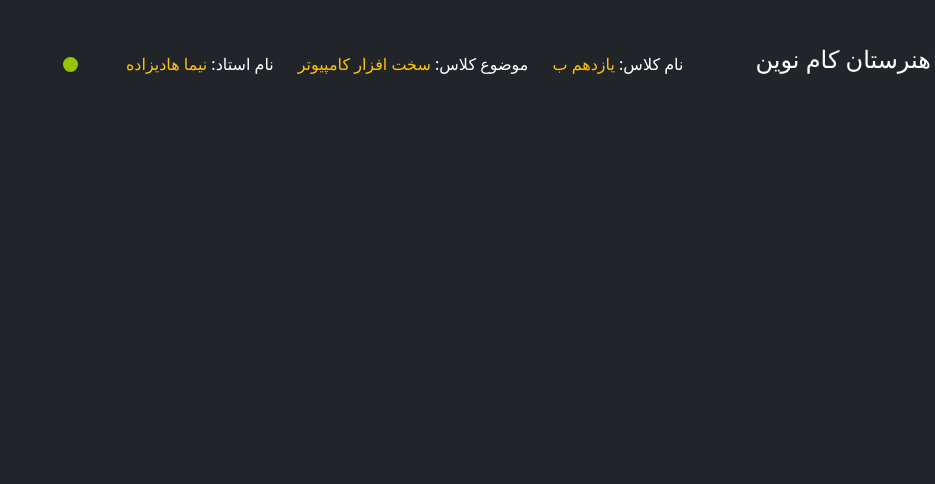
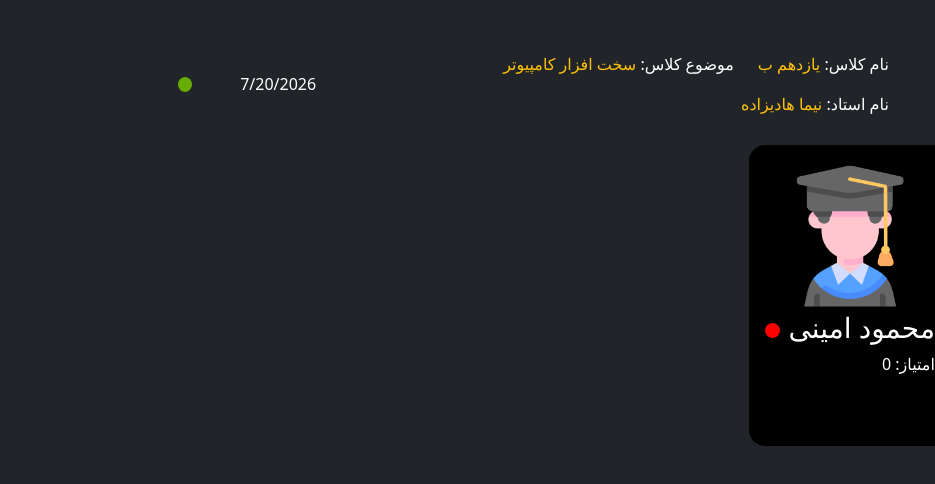
Before and after one commit to nimahadi1388/MyMiniProjectReact, a React (Vite) app: page / in a window 1280 px wide. Shown: the top 484 px of the page, without its empty margins (345-1280 px from the left). Built offline with nearby package versions, Linux system fonts and the light colour scheme.

Commit message:
SidbarContent

```diff
--- a/src/App.jsx
+++ b/src/App.jsx
@@ -4,8 +4,8 @@ import Sidebar from "./assets/components/Sidebar";
 import { StudentsContext } from "./assets/context/StudentsContext";
 const App = () => {
   const [students, setStudents] = useState([
-    { id: 1, fistname: "Mamad", lastname: "Ahmadian", isOnline: true },
-    { id: 2, fistname: "Mahmoud", lastname: "Amini", isOnline: false },
+    { id: 1, firstname: "محمد", lastname: "احمدیان", isOnline: true, score: 0},
+    { id: 2, firstname: "محمود", lastname: "امینی", isOnline: false, score: 0},
   ]);
   return (
     <div className="container-scondary mx-auto ">
--- /dev/null
+++ b/src/assets/components/BoxStudent.jsx
@@ -0,0 +1,24 @@
+const BoxStudent = ({ firstname, lastname, isOnline, score }) => {
+  return (
+    <div className="bg-black me-3 p-3 text-center rounded-4 box-student">
+      <img width={150} src="../../../public/image/studentBox.png" alt="" />
+      <div>
+        <h3 className="d-inline-block">{`${firstname} ${lastname}`}</h3>
+        <div
+          className={`dot rounded-circle d-inline-block me-2 mt-2 ${isOnline ? "online" : "offline"}`}
+        ></div>
+      </div>
+      <p className="text-end">
+        امتیاز: <span>{score}</span>
+      </p>
+      <div
+        className={`actions d-flex justify-content-around  ${isOnline ? "" : "d-none"}`}
+      >
+        <button className="btn btn-success rounded-circle fs-6">+</button>
+        <button className="btn btn-danger rounded-circle fs-6">x</button>
+        <button className="btn btn-secondary rounded-circle fs-6">-</button>
+      </div>
+    </div>
+  );
+};
+export default BoxStudent;
--- a/src/assets/components/Header.jsx
+++ b/src/assets/components/Header.jsx
@@ -21,7 +21,8 @@ const Header = () => {
           نام استاد: <span className="text-warning">نیما هادیزاده</span>
         </p>
       </div>
-      <div className="online-dot rounded-circle"></div>
+      <p className="mt-3">{new Date().toLocaleDateString()}</p>
+      <div className="dot online rounded-circle"></div>
     </div>
   );
 };
--- a/src/assets/components/Sidebar.jsx
+++ b/src/assets/components/Sidebar.jsx
@@ -1,8 +1,15 @@
-const Sidebar = () =>{
-    return(
-        <>
+import { useContext } from "react";
+import { StudentsContext } from "../context/StudentsContext";
+import BoxStudent from "./BoxStudent";
 
-        </>
-    )
-}
-export default Sidebar
+const Sidebar = () => {
+  const { students, setStudents } = useContext(StudentsContext);
+  return (
+    <div className="d-flex">
+      {students.map((student) => (
+        <BoxStudent firstname={student.firstname} lastname={student.lastname} isOnline={student.isOnline} score={student.score}/>
+      ))}
+    </div>
+  );
+};
+export default Sidebar;
--- a/src/assets/css/style.css
+++ b/src/assets/css/style.css
@@ -1,18 +1,26 @@
-.container-scondary{
+body{
+    margin: 0;
+    padding: 0;
+}
+.container-scondary {
   width: 80%;
 }
-.online-dot{
+.dot {
   width: 15px;
   height: 15px;
   display: inline-block;
-    background-color: #d3c612;
+}
+.online {
   animation: dotOnline 1.5s ease infinite forwards alternate;
 }
+.offline {
+  background: #ff0000;
+}
 @keyframes dotOnline {
-    0%{
-        background-color: #008000
-    }
-    100%{
+  0% {
     background-color: #fff000;
   }
+  100% {
+    background-color: #008000;
   }
+}
```
Also changed, not shown: public/image/studentBox.png (added). Lines whose indentation alone changed are shown as unchanged.
